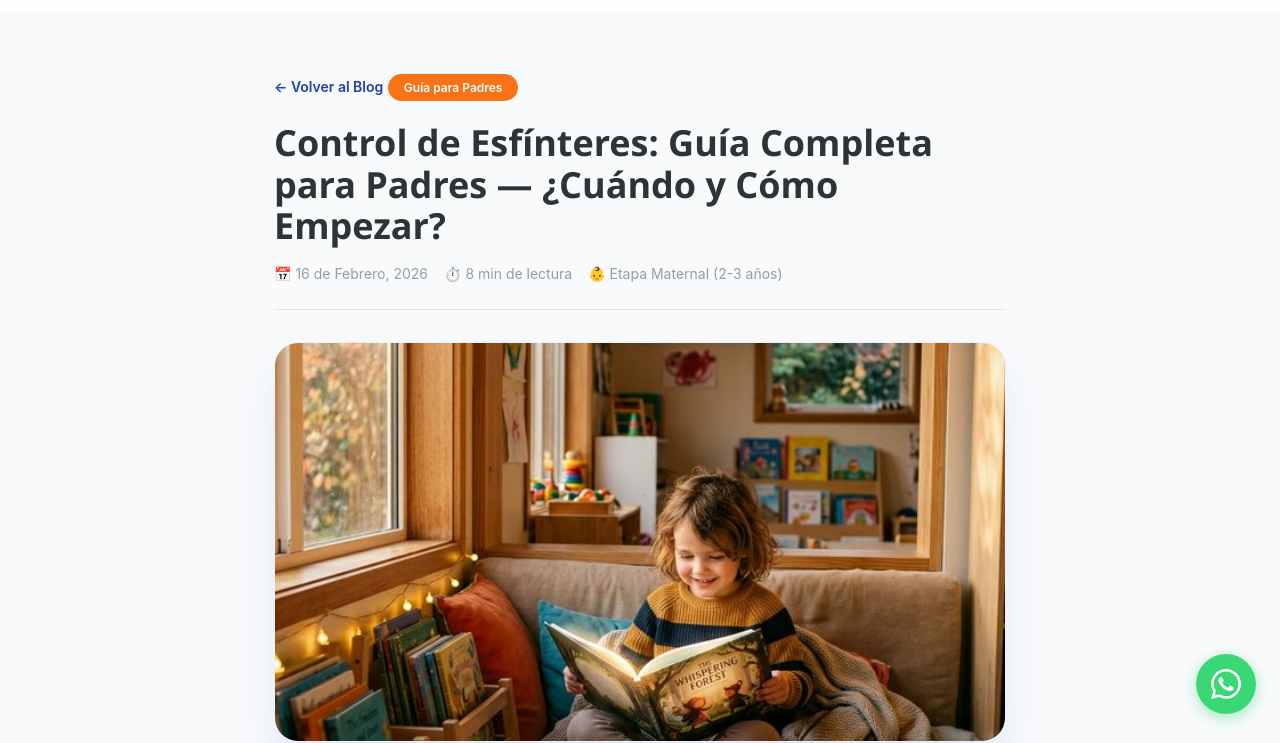
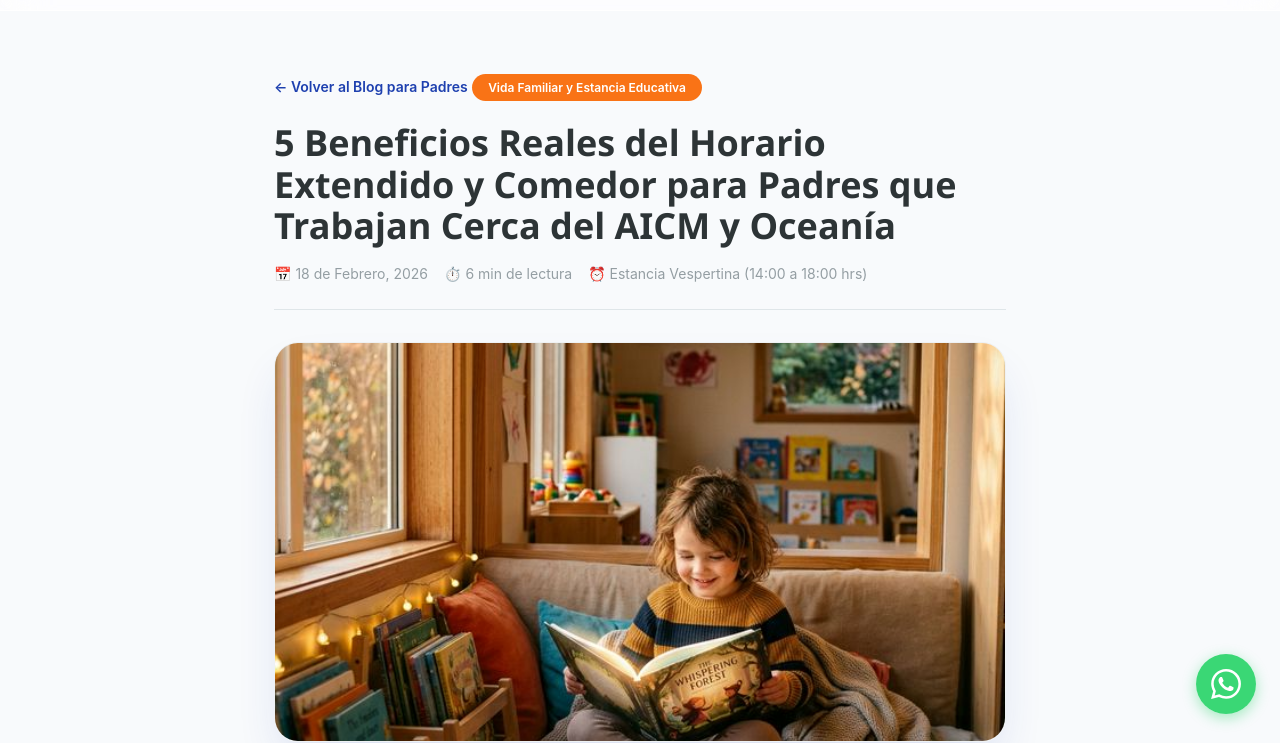
Before and after one commit to aloomushi-pixel/froebel-website, a website: page blog/5-beneficios-del-horario-extendido-para-padres-que-trabajan-cerca-del-aicm.html in a window 1280 px wide. Shown: the part 62-805 px from the top of the page. Drawn offline with Linux system fonts and the light colour scheme; no server answers.

Commit message:
fix(blog): repair H1 and article header on 3 blog posts

```diff
--- a/__version.json
+++ b/__version.json
@@ -2,7 +2,7 @@
   "project": "Instituto Federico Froebel",
   "domain": "https://froebelinstituto.com.mx",
   "standard": "Estándar Maestro v2.1 — Autonomous UX, Search Console & GEO Engine",
-  "updatedAt": "2026-11-04T04:03:25.255Z",
+  "updatedAt": "2026-11-04T04:12:06.909Z",
   "pagesMonitored": 23,
   "supabaseTable": "public.experiencia_de_usuario_froebel"
 }
--- a/blog/5-beneficios-del-horario-extendido-para-padres-que-trabajan-cerca-del-aicm.html
+++ b/blog/5-beneficios-del-horario-extendido-para-padres-que-trabajan-cerca-del-aicm.html
@@ -224,17 +224,16 @@
 <article class="section" style="padding-top: calc(72px + var(--space-16)); max-width: 780px; margin: 0 auto; padding-left: var(--space-6); padding-right: var(--space-6);">
     <div class="fade-in">
       <a href="/blog/" style="display:inline-flex;align-items:center;gap:var(--space-2);color:var(--color-primary);font-weight:var(--weight-semibold);font-size:var(--text-sm);text-decoration:none;margin-bottom:var(--space-6);">
-                ← Volver al Blog
+        ← Volver al Blog para Padres
       </a>
-<span style="display:inline-block;background:var(--color-accent);color:white;padding:var(--space-1) var(--space-4);border-radius:var(--radius-full);font-size:var(--text-xs);font-weight:var(--weight-semibold);margin-bottom:var(--space-4);">Guía
-                para Padres</span>
+      <span style="display:inline-block;background:var(--color-accent);color:white;padding:var(--space-1) var(--space-4);border-radius:var(--radius-full);font-size:var(--text-xs);font-weight:var(--weight-semibold);margin-bottom:var(--space-4);">Vida Familiar y Estancia Educativa</span>
       <h1 style="font-size:var(--text-4xl);line-height:1.15;margin-bottom:var(--space-4);">
-                Control de Esfínteres: Guía Completa para Padres — ¿Cuándo y Cómo Empezar?
+        5 Beneficios Reales del Horario Extendido y Comedor para Padres que Trabajan Cerca del AICM y Oceanía
       </h1>
-<div style="display:flex;align-items:center;gap:var(--space-4);color:var(--color-text-muted);font-size:var(--text-sm);margin-bottom:var(--space-8);padding-bottom:var(--space-6);border-bottom:1px solid var(--color-border);">
-<span>📅 16 de Febrero, 2026</span>
-<span>⏱️ 8 min de lectura</span>
-<span>👶 Etapa Maternal (2-3 años)</span>
+      <div style="display:flex;align-items:center;gap:var(--space-4);color:var(--color-text-muted);font-size:var(--text-sm);margin-bottom:var(--space-8);padding-bottom:var(--space-6);border-bottom:1px solid var(--color-border);flex-wrap:wrap;">
+        <span>📅 18 de Febrero, 2026</span>
+        <span>⏱️ 6 min de lectura</span>
+        <span>⏰ Estancia Vespertina (14:00 a 18:00 hrs)</span>
       </div>
     </div>
     <div class="fade-in" style="line-height:var(--leading-relaxed);color:var(--color-text-light);">
```
Also changed, not shown: blog/como-elegir-el-mejor-kinder-en-gustavo-a-madero-y-zona-oriente.html (+6 -7 lines), blog/diferencia-entre-guarderia-y-neurodesarrollo-temprano-en-maternal.html (+7 -8 lines). Lines whose indentation alone changed are shown as unchanged.
